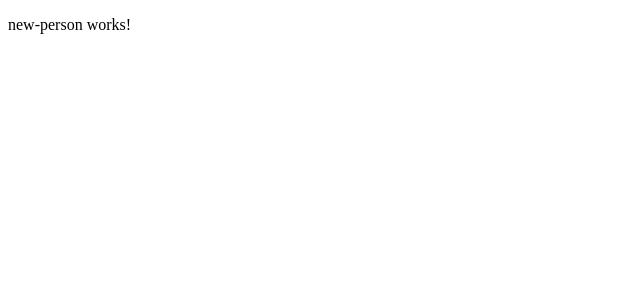
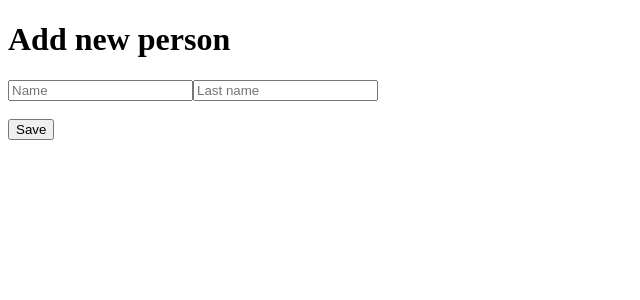
Before and after one commit to Novke/Interactions, an Angular app in the folder interactions-angular/: page /person/new in a window 1280 px wide. Shown: the top 300 px of the page, without its empty margins (0-640 px from the left). Built offline with nearby package versions, Linux system fonts and the light colour scheme.

Commit message:
new person input fields html & ts

```diff
--- a/interactions-angular/src/app/person/new-person/new-person.component.html
+++ b/interactions-angular/src/app/person/new-person/new-person.component.html
@@ -1 +1,8 @@
-<p>new-person works!</p>
+<h1>Add new person</h1>
+
+<div>
+    <input [(ngModel)]="newPersonName" placeholder="Name">
+    <input [(ngModel)]="newPersonLastname" placeholder="Last name">
+    <br><br>
+    <button (click)="savePerson()">Save</button>
+</div>
--- a/interactions-angular/src/app/person/new-person/new-person.component.ts
+++ b/interactions-angular/src/app/person/new-person/new-person.component.ts
@@ -7,4 +7,11 @@ import { Component } from '@angular/core';
 })
 export class NewPersonComponent {
 
+  newPersonName = ""
+  newPersonLastname = ""
+
+  savePerson(): void{
+    console.log("Saving person ", this.newPersonName, this.newPersonLastname)
+  }
+
 }
--- a/interactions-angular/src/app/person/person.module.ts
+++ b/interactions-angular/src/app/person/person.module.ts
@@ -1,6 +1,7 @@
 import { NgModule } from '@angular/core';
 import { CommonModule } from '@angular/common';
 import { NewPersonComponent } from './new-person/new-person.component';
+import { FormsModule } from '@angular/forms';
 
 
 
@@ -9,7 +10,8 @@ import { NewPersonComponent } from './new-person/new-person.component';
     NewPersonComponent
   ],
   imports: [
-    CommonModule
+    CommonModule,
+    FormsModule
   ]
 })
 export class PersonModule { }
```
